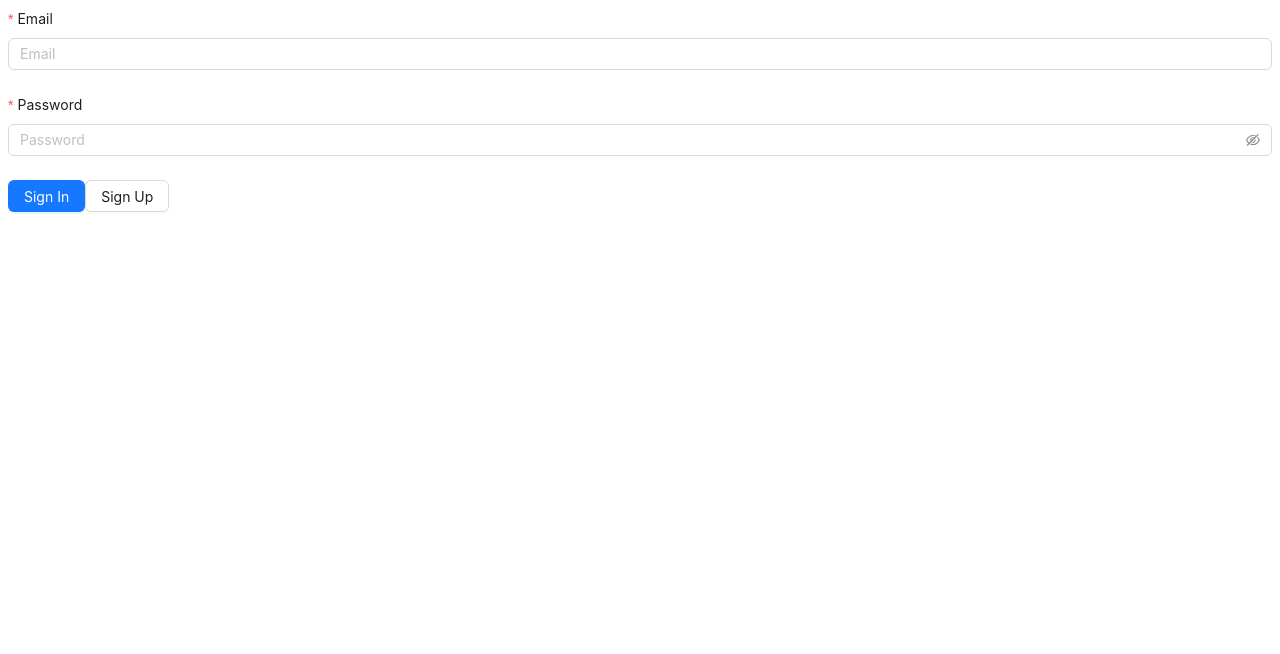
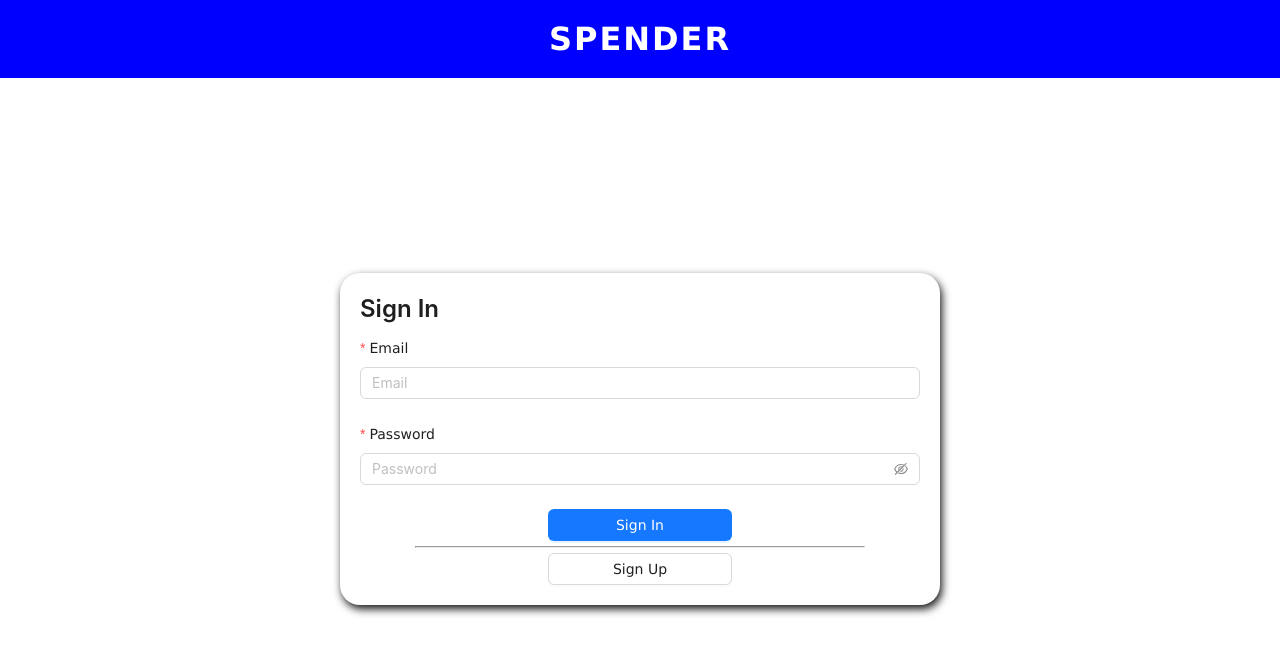
Before and after one commit to GrigoryanDav/Spender-app, a React (Create React App) app: page /login in a window 1280 px wide. Shown: the top 654 px of the page. Built offline with nearby package versions, Linux system fonts and the light colour scheme.

Commit message:
Add Header and MainLayout, add styles for login, register

```diff
--- a/src/App.tsx
+++ b/src/App.tsx
@@ -2,6 +2,8 @@ import { RouterProvider, createBrowserRouter, createRoutesFromElements, Route }
 import { ROUTES } from './constants/routes';
 import Login from "./pages/Login";
 import Register from "./pages/Register";
+import MainLayout from './components/layouts/Main';
+import './styles/global.css'
 
 function App() {
   return (
@@ -10,7 +12,7 @@ function App() {
         router={
           createBrowserRouter(
             createRoutesFromElements(
-              <Route path={ROUTES.HOME}>
+              <Route path={ROUTES.HOME} element={<MainLayout />}>
                 <Route path={ROUTES.LOGIN} element={<Login />} />
                 <Route path={ROUTES.REGISTER} element={<Register />} />
               </Route>
--- /dev/null
+++ b/src/components/global/Header/index.css
@@ -0,0 +1,13 @@
+.header_container {
+    background-color: blue;
+    display: flex;
+    align-items: center;
+    justify-content: center;
+    padding: 20px 0;
+}
+
+.header_container > h1 {
+    text-transform: uppercase;
+    letter-spacing: 2px;
+    color: white;
+}
--- /dev/null
+++ b/src/components/global/Header/index.tsx
@@ -0,0 +1,11 @@
+import './index.css'
+
+const Header = () => {
+    return (
+        <div className='header_container'>
+            <h1>Spender</h1>
+        </div>
+    )
+}
+
+export default Header
--- /dev/null
+++ b/src/components/layouts/Main/index.tsx
@@ -0,0 +1,15 @@
+import { Outlet } from "react-router-dom"
+import Header from "../../global/Header"
+
+const MainLayout = () => {
+    return (
+        <div>
+            <Header />
+            <main>
+                <Outlet />
+            </main>
+        </div>
+    )
+}
+
+export default MainLayout
--- /dev/null
+++ b/src/pages/Login/index.css
@@ -0,0 +1,37 @@
+.login_container {
+    display: flex;
+    align-items: center;
+    justify-content: center;
+    min-height: calc(100vh - 78px);
+}
+
+.login_container > form {
+    width: 600px;
+    border-radius: 20px;
+    box-shadow: 2px 4px 8px rgba(0, 0, 0, 0.92);
+    padding: 20px;
+}
+
+.login_buttons_container {
+    display: flex;
+    flex-direction: column;
+    align-items: center;
+    justify-content: center;
+    gap: 5px;
+}
+
+.login_buttons_container > hr {
+    width: 80%;
+}
+
+.login_buttons_container > button {
+    width: 33%;
+}
+
+.login_buttons_container > a {
+    width: 33%;
+}
+
+.login_buttons_container > a > button {
+    width: 100%;
+}
--- a/src/pages/Login/index.tsx
+++ b/src/pages/Login/index.tsx
@@ -1,12 +1,18 @@
-import { Form, Input, Button } from 'antd'
+import { Form, Input, Button, Typography } from 'antd'
 import { Link } from 'react-router-dom'
 import { ROUTES } from '../../constants/routes'
+import './index.css'
 
+const { Title } = Typography
 
 const Login = () => {
     return (
-        <div>
+        <div className='login_container'>
             <Form layout='vertical'>
+                <Title level={3}>
+                    Sign In
+                </Title>
+
                 <Form.Item
                     label='Email'
                     name='email'
@@ -17,7 +23,7 @@ const Login = () => {
                         }
                     ]}
                 >
-                    <Input type='email' placeholder='Email'/>
+                    <Input type='email' placeholder='Email' />
                 </Form.Item>
 
                 <Form.Item
@@ -33,8 +39,11 @@ const Login = () => {
                     <Input.Password placeholder='Password' />
                 </Form.Item>
 
-                <Button type='primary'>Sign In</Button>
-                <Link to={ROUTES.REGISTER}><Button>Sign Up</Button></Link>
+                <div className='login_buttons_container'>
+                    <Button type='primary'>Sign In</Button>
+                    <hr />
+                    <Link to={ROUTES.REGISTER}><Button>Sign Up</Button></Link>
+                </div>
             </Form>
         </div>
     )
--- /dev/null
+++ b/src/pages/Register/index.css
@@ -0,0 +1,37 @@
+.register_container {
+    display: flex;
+    align-items: center;
+    justify-content: center;
+    min-height: calc(100vh - 78px);
+}
+
+.register_container > form {
+    width: 600px;
+    border-radius: 20px;
+    box-shadow: 2px 4px 8px rgba(0, 0, 0, 0.92);
+    padding: 20px;
+}
+
+.register_buttons_container {
+    display: flex;
+    flex-direction: column;
+    align-items: center;
+    justify-content: center;
+    gap: 5px;
+}
+
+.register_buttons_container > hr {
+    width: 80%;
+}
+
+.register_buttons_container > button {
+    width: 33%;
+}
+
+.register_buttons_container > a {
+    width: 33%;
+}
+
+.register_buttons_container > a > button {
+    width: 100%;
+}
--- a/src/pages/Register/index.tsx
+++ b/src/pages/Register/index.tsx
@@ -1,10 +1,13 @@
-import { Form, Input, Button } from "antd"
+import { Form, Input, Button, Typography } from "antd"
 import { Link, useNavigate } from "react-router-dom"
 import { ROUTES } from "../../constants/routes"
 import { useState } from "react"
 import { auth } from "../../services/firebase"
 import { createUserWithEmailAndPassword } from "firebase/auth"
 import { RegisterFormValues } from "../../ts/interfaces/RegisterFormValues"
+import './index.css'
+
+const { Title } = Typography
 
 const Register = () => {
     const [loading, setLoading] = useState(false)
@@ -25,8 +28,12 @@ const Register = () => {
     }
 
     return (
-        <div>
+        <div className="register_container">
             <Form layout="vertical" form={form} onFinish={handleRegister}>
+                <Title level={3}>
+                    Sign Up
+                </Title>
+
                 <Form.Item
                     label='First Name'
                     name='firstName'
@@ -37,7 +44,7 @@ const Register = () => {
                         }
                     ]}
                 >
-                    <Input type="text" placeholder="First Name"/>
+                    <Input type="text" placeholder="First Name" />
                 </Form.Item>
 
                 <Form.Item
@@ -50,7 +57,7 @@ const Register = () => {
                         }
                     ]}
                 >
-                    <Input type="text" placeholder="Last Name"/>
+                    <Input type="text" placeholder="Last Name" />
                 </Form.Item>
 
                 <Form.Item
@@ -63,7 +70,7 @@ const Register = () => {
                         }
                     ]}
                 >
-                    <Input type="email" placeholder="Email"/>
+                    <Input type="email" placeholder="Email" />
                 </Form.Item>
 
                 <Form.Item
@@ -76,11 +83,14 @@ const Register = () => {
                         }
                     ]}
                 >
-                    <Input.Password placeholder="Password"/>
+                    <Input.Password placeholder="Password" />
                 </Form.Item>
 
-                <Button type="primary" htmlType="submit" loading={loading}>Sign Up</Button>
-                <Link to={ROUTES.LOGIN}><Button>Sign In</Button></Link>
+                <div className="register_buttons_container">
+                    <Button type="primary" htmlType="submit" loading={loading}>Sign Up</Button>
+                    <hr />
+                    <Link to={ROUTES.LOGIN}><Button>Sign In</Button></Link>
+                </div>
             </Form>
         </div>
     )
--- /dev/null
+++ b/src/styles/global.css
@@ -0,0 +1,5 @@
+* {
+    margin: 0;
+    padding: 0;
+    font-family: 'Lucida Sans', 'Lucida Sans Regular', 'Lucida Grande', 'Lucida Sans Unicode', Geneva, Verdana, sans-serif;
+}
```
